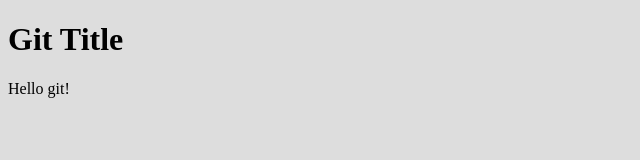
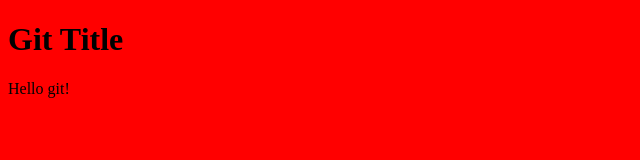
Before and after one commit to nozonozonozono/gitTrain, a plain HTML site: page index.html in a window 1280 px wide. Shown: the whole page, without its empty margins (0-640 px from the left). Drawn offline with Linux system fonts and the light colour scheme.

Commit message:
背景を赤にした

```diff
--- a/css/style.css
+++ b/css/style.css
@@ -1,3 +1,3 @@
 body {
-	background-color: #DDD;
+	background-color: red;
 }
```
